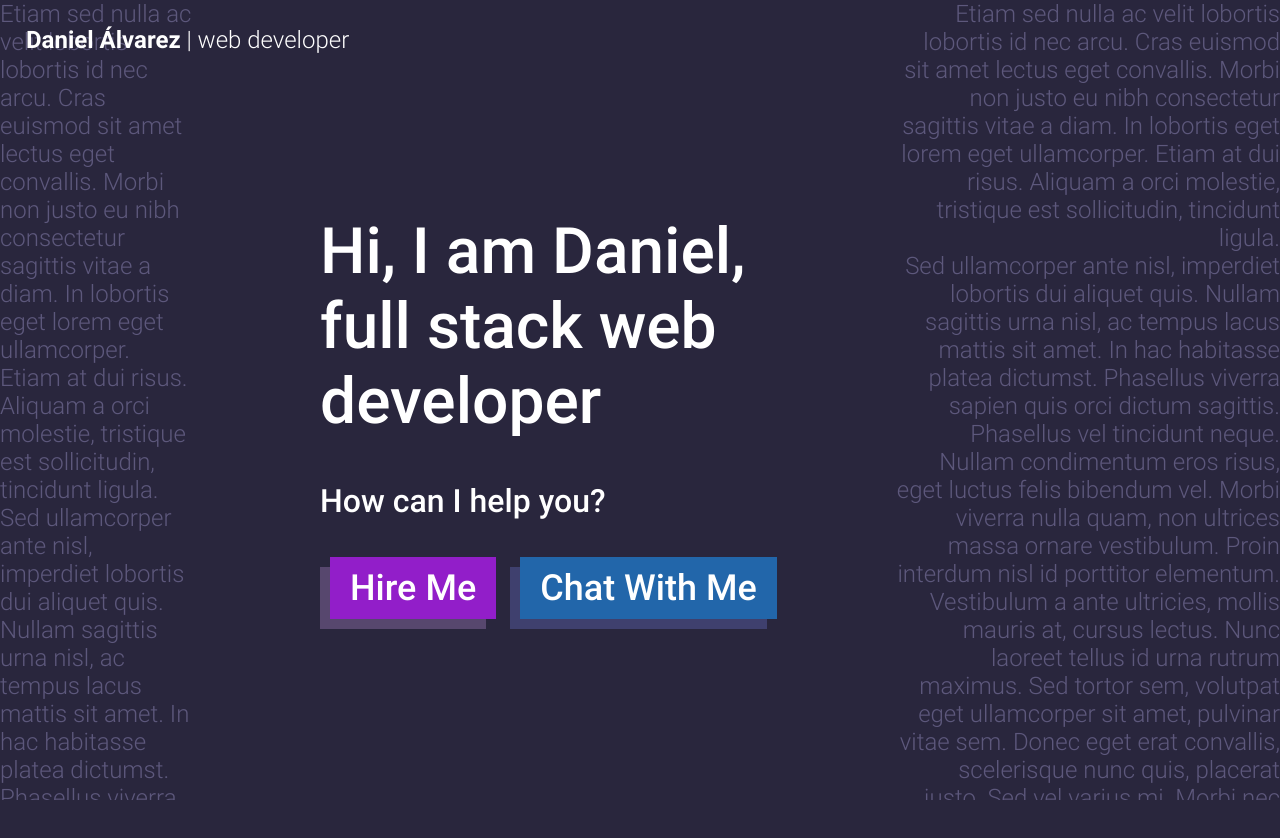
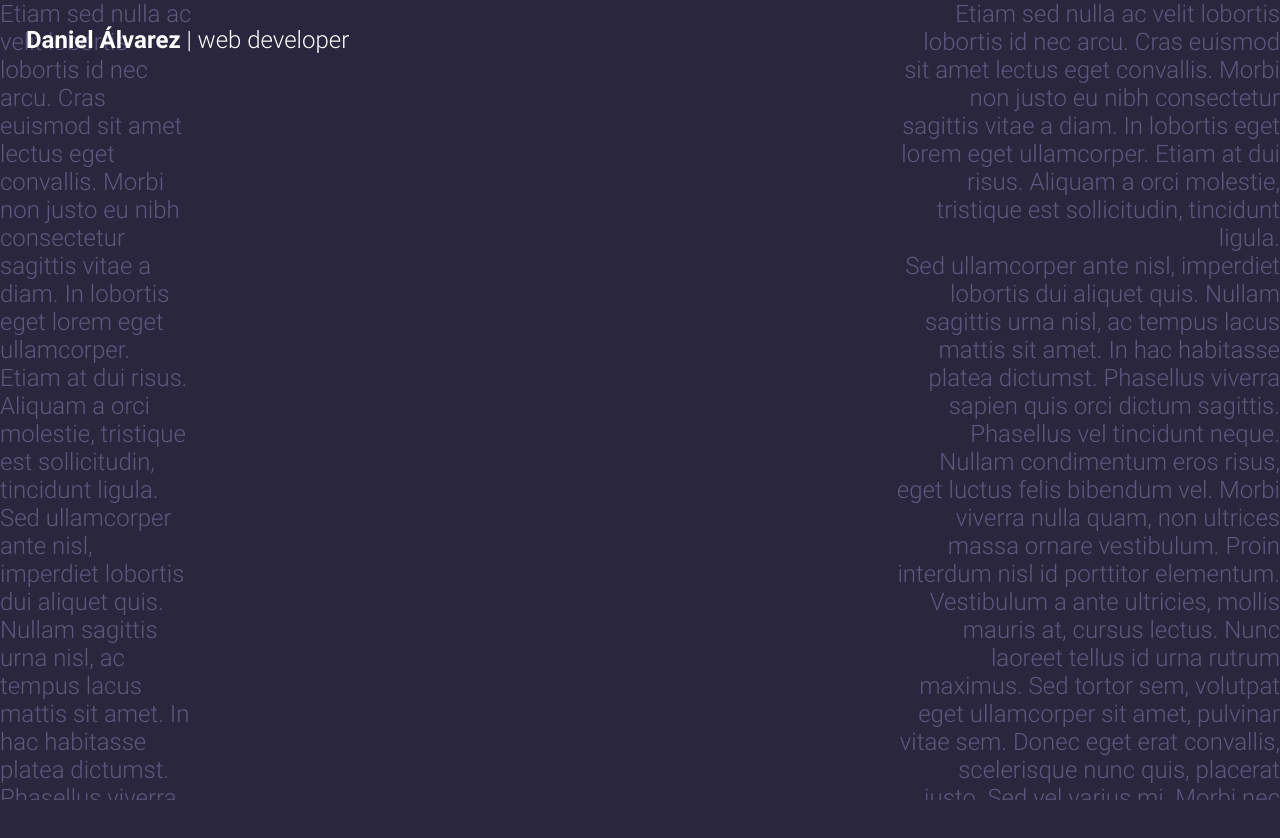
Before and after one commit to JuanDanielAlvarez/danielalvarez, a plain HTML site: page index.html in a window 1280 px wide. Both pictures are taken after a click on the button "Hire Me". Before the commit the page ends 800 px from the top, so only its background shows below. Drawn offline with nearby package versions, Linux system fonts and the light colour scheme; files that its build step writes are made by us from their sources.

Commit message:
[ADD] Animaciones y botones

```diff
--- a/css/styles.css
+++ b/css/styles.css
@@ -46,6 +46,8 @@ html{
 	background-color: var(--color-dark-blue);
 	color: white;
 	min-height: 100%;
+	overflow: hidden;
+  	position: relative;
 }
 
 h1{font-size: 64px;}
@@ -79,61 +81,81 @@ body{width: 50%;}
 	font-family: Roboto-Bold;
 }
 
-
-
-.cta-main-button{
+.cta-main-button, .cta-secondary-button{
 	font-size: 36px;
 	font-weight: bold;
 	color: white;
+	margin: 15px;
+	padding: 10px 20px 10px 20px;
+	font-weight: 100;
+	position: relative;
+}
+
+.cta-main-button{
 	background-color: var(--color-electric-purple);
 	box-shadow: -10px 10px var(--color-purple-shadow);
-	margin: 10px;
-	padding: 10px 20px 10px 20px;
-	font-weight: 100;
-	opacity: 0;
-	position: relative;
-	top: 100px;
-	animation: slide 0.5s forwards;
-    animation-delay: 1.1s;
-	-webkit-animation:slide 0.5s forwards;
-	-webkit-animation-delay:1.1s;
 }
 
 .cta-secondary-button{
-	font-size: 36px;
-	color: white;
-	font-weight: bold;
 	background-color: var(--color-electric-blue);
 	box-shadow: -10px 10px var(--color-blue-shadow);
-	margin: 10px;
-	padding: 10px 20px 10px 20px;
-	font-weight: 100;
-	opacity: 0;
-	position: relative;
-	top: 100px;
-	animation: slide 0.5s forwards;
-    animation-delay: 1.1s;
-	-webkit-animation:slide 0.5s forwards;
-	-webkit-animation-delay:1.1s;
 }
 
-#index-subtitle{
-	opacity: 0;
+.cta-main-button:not(.no-hover):hover, .cta-secondary-button:not(.no-hover):hover{
+	animation: grows 0.0s forwards;
+	-webkit-animation:grows 0.0s forwards;
+}
+.animate-slide-up{
 	position: relative;
-	top: 100px;
-	animation: slide 0.5s forwards;
-    animation-delay: 1s;
-	-webkit-animation:slide 0.5s forwards;
-	-webkit-animation-delay:1s;
+	top: 100vh;
+	animation: slide 1s forwards;
+	-webkit-animation:slide 1s forwards;
 }
 
+
+.animate-fly-right{
+	animation: fly-right 0.5s forwards;
+	-webkit-animation:fly-right 0.5s forwards;
+}
+.animate-fly-left{
+	animation: fly-left 0.5s forwards;
+	-webkit-animation:fly-left 0.5s forwards;
+}
+
+
+
 @-webkit-keyframes slide {
-    100% { top: 0px; opacity: 1;}
+    100% { top: 0px; }
 }
 
 @keyframes slide{
-	100% { top: 0px; opacity: 1;}
+	100% { top: 0px;}
 }
+
+@-webkit-keyframes grows {
+    100% { transform: scale(1.1)}
+}
+
+@keyframes grows{
+	100% { transform: scale(1.1)}
+}
+
+@keyframes fly-right {
+	100% { transform: translate(150vw,0vw);}
+}
+
+@-webkit-keyframes fly-right {
+    100% { transform: translate(150vw,0vw); }
+}
+
+@keyframes fly-left {
+	100% { transform: translate(-150vw,0vw);}
+}
+
+@-webkit-keyframes fly-left {
+    100% { transform: translate(-150vw,0vw); }
+}
+
 
 .random-text{
 	position: absolute;
--- a/index.html
+++ b/index.html
@@ -11,9 +11,9 @@
 			<h1 id="index-title" class="animation-typewritter"> Hi, I am Daniel, <br>full stack web developer</h1>
 			<h2 id="index-subtitle">How can I help you?</h2>
 			<div id="btn-box-call-to-action">
-			<button class="cta-main-button">Hire Me</button>
-			<button class="cta-secondary-button">Chat With Me</button>
-		</div>
+				<button id="cta-button-hire-me" class="cta-main-button">Hire Me</button>
+				<button id="chat-button-chat-with-me" class="cta-secondary-button">Chat With Me</button>
+			</div>
 		</div>
 		<p class="random-text random-text-right"></p>
 		<p class="random-text random-text-left"></p>
@@ -24,3 +24,4 @@
 <script src="js/include_html_in_html.js"></script>
 <script src="js/random_text_generator.js"></script>
 <script src="js/typewritter.js"></script>
+<script src="js/styles_on_load.js"></script>
--- /dev/null
+++ b/js/styles_on_load.js
@@ -0,0 +1,25 @@
+window.onload=function() {
+    document.getElementById("btn-box-call-to-action").className += 'animate-slide-up'
+    document.getElementById("index-subtitle").className += 'animate-slide-up'
+
+    chatWithMeButton = document.getElementById("chat-button-chat-with-me")
+    hireMeButton = document.getElementById("cta-button-hire-me")
+    indexTitle  = document.getElementById("index-title")
+    indexSubtitle  = document.getElementById("index-subtitle")
+
+    chatWithMeButton.addEventListener("click", function(){
+            chatWithMeButton.className += ' animate-fly-right no-hover'
+            hireMeButton.className += ' animate-fly-left'
+            indexTitle.className += ' animate-fly-left'
+            indexSubtitle.className += ' animate-fly-left'
+        });
+
+    hireMeButton.addEventListener("click", function(){
+            chatWithMeButton.className += ' animate-fly-right'
+            hireMeButton.className += ' animate-fly-left no-hover'
+            indexTitle.className += ' animate-fly-right'
+            indexSubtitle.className += ' animate-fly-right'
+        });
+
+
+};
```
